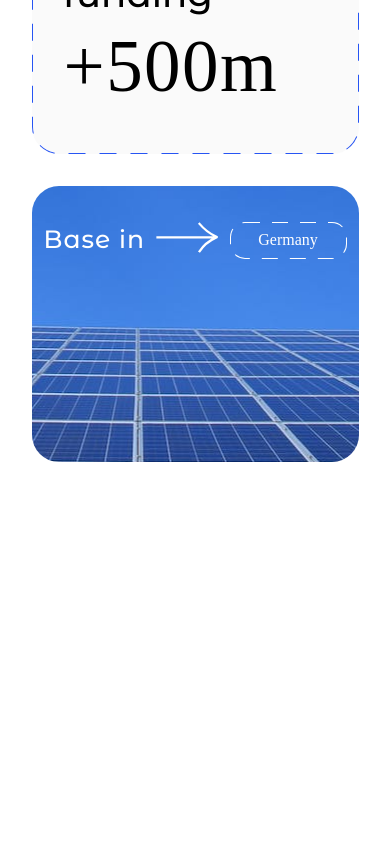
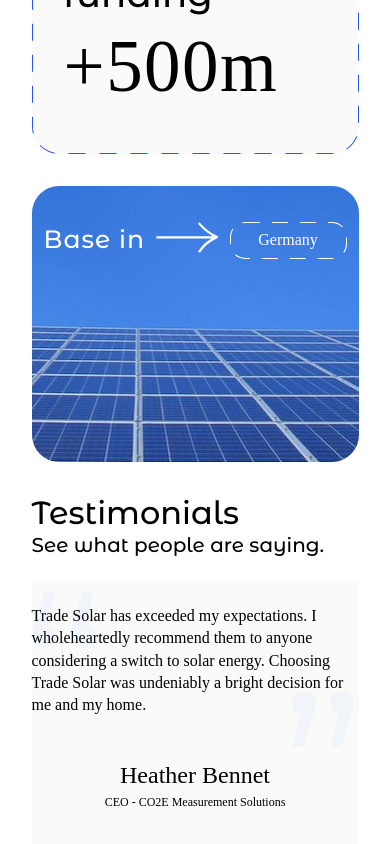
Before and after one commit to PurpleDiceTeam/trade-solar, a Vue app: page / in a window 390 px wide. Shown: the part 3176-4020 px from the top of the page. Before the commit the page ends 3638 px from the top, so only its background shows below. Built offline with nearby package versions, Linux system fonts and the light colour scheme.

Commit message:
Testimonials resize to mobile

```diff
--- a/src/MobileView.vue
+++ b/src/MobileView.vue
@@ -4,6 +4,7 @@ import HeroMainMobile from './components/HeroMain/HeroMainMobile.vue'
 import WhatWeOffer from './components/WhatWeOffer/WhatWeOffer.vue'
 import WhoWeAre from './components/WhoWeAre/WhoWeAre.vue'
 import AchievedSection from './components/Achieved/AchievedSection.vue'
+import TestimonialsSection from './components/Testimonials/TestimonialsSection.vue'
 </script>
 
 <template>
@@ -13,6 +14,7 @@ import AchievedSection from './components/Achieved/AchievedSection.vue'
     <WhatWeOffer />
     <WhoWeAre />
     <AchievedSection />
+    <TestimonialsSection />
   </div>
 </template>
 
--- a/src/components/Testimonials/TestimonialArticle.vue
+++ b/src/components/Testimonials/TestimonialArticle.vue
@@ -131,4 +131,63 @@ div.articlesContainer article {
     margin: -100px 0px 0px 800px;
   }
 }
+
+@media only screen and (max-width: 1200px) {
+  div.articlesContainer {
+    margin: 0px;
+  }
+
+  div.articlesContainer article img.testimonialsPhoto {
+    display: none;
+  }
+
+  div.articlesContainer img.carruselLeftArrow {
+    display: none;
+  }
+
+  div.articlesContainer img.carruselRightArrow {
+    display: none;
+  }
+
+  div.articlesContainer article {
+    min-width: 327px;
+    max-width: 327px;
+    margin: 24px 0px;
+    height: 283px;
+    background-color: #FAFAFA;
+  }
+
+  div.articlesContainer article div {
+    padding-left: 0px;
+    height: 283px;
+  }
+
+  div.articlesContainer article div p.mainText {
+    font-size: 16px;
+    line-height: 22.4px;
+  }
+
+  div.articlesContainer article div p.autor {
+    font-size: 24px;
+    line-height: 36px;
+    margin-top: 40px;
+    text-align: center;
+  }
+
+  div.articlesContainer article div p.aboutAutor {
+    font-size: 12px;
+    line-height: 18px;
+    text-align: center;
+  }
+
+  div.articlesContainer article div img.leftQuotes {
+    position: absolute;
+    margin: 10px 0px 0px 0px;
+  }
+
+  div.articlesContainer article div img.rightQuotes {
+    position: absolute;
+    margin: -50px 0px 0px 260px;
+  }
+}
 </style>
--- a/src/components/Testimonials/TestimonialsSection.vue
+++ b/src/components/Testimonials/TestimonialsSection.vue
@@ -21,4 +21,13 @@ import TestimonialsTittle from './TestimonialsTittle.vue';
 		height: 627.24px;
 	}
 }
+
+@media only screen and (max-width: 1200px) {
+	.testimonials {
+		width: 327px;
+		height: 377px;
+		padding: 0px;
+		box-sizing: border-box;
+	}
+}
 </style>
--- a/src/components/Testimonials/TestimonialsTittle.vue
+++ b/src/components/Testimonials/TestimonialsTittle.vue
@@ -5,7 +5,7 @@
   <div class="tittleContainer">
     <h1>Testimonials</h1>
     <img src="/src/assets/Testimonials/Arrow.svg" alt="Arrow" />
-    <p>See what people are saying</p>
+    <p>See what people are saying.</p>
   </div>
 </template>
 
@@ -53,4 +53,28 @@ div p {
     margin: 0px 0px 0px 46px;
   }
 }
+
+@media only screen and (max-width: 1200px) {
+  div {
+    flex-direction: column;
+    align-items: start;
+    margin: 32px 0px 0px 0px;
+  }
+
+  div h1 {
+    font-size: 32px;
+    line-height: 38.4px;
+  }
+
+  div p {
+    leading-trim: both;
+    font-size: 20px;
+    line-height: 24px;
+    margin: 0px;
+  }
+
+  div img {
+    display: none;
+  }
+}
 </style>
```
